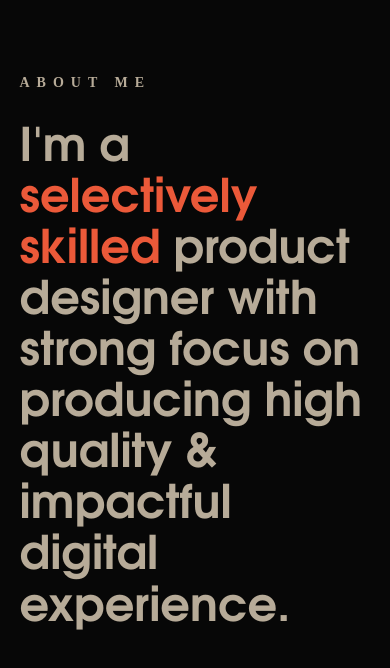
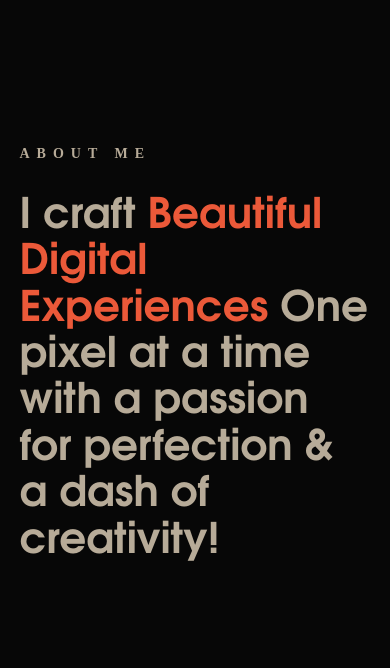
Before and after one commit to aryanploxxx/Portfolio-Website-In-Progress, a plain HTML site: page index.html in a window 390 px wide. Shown: the part 866-1534 px from the top of the page. Drawn offline with Linux system fonts and the light colour scheme.

Commit message:
Update Copy

```diff
--- a/index.html
+++ b/index.html
@@ -45,7 +45,7 @@
     <div class="container2">
         <div class="container2-inner">
             <p style=" color: #b7ab98;font-size: 14px; letter-spacing: 7px; font-family: 'Gilroy';font-weight: 600;">ABOUT ME</p>
-            <p>I'm a <span style="color: #eb5939">selectively skilled</span> product designer with strong focus on producing high quality & impactful digital experience.</p>
+            <p>I craft <span style="color: #eb5939">Beautiful Digital Experiences</span> One pixel at a time with a passion for perfection & a dash of creativity!</p>
         </div>
     </div>
 
--- a/style.css
+++ b/style.css
@@ -146,7 +146,7 @@ body {
 
     .container2 p {
         color:#b7ab98;
-        font-size: 5.5vmax;
+        font-size: 5vmax;
         /* font-size: 4.5vmax; */
 /* reduce it to the above value in bog screens */
         text-wrap: wrap;
```
